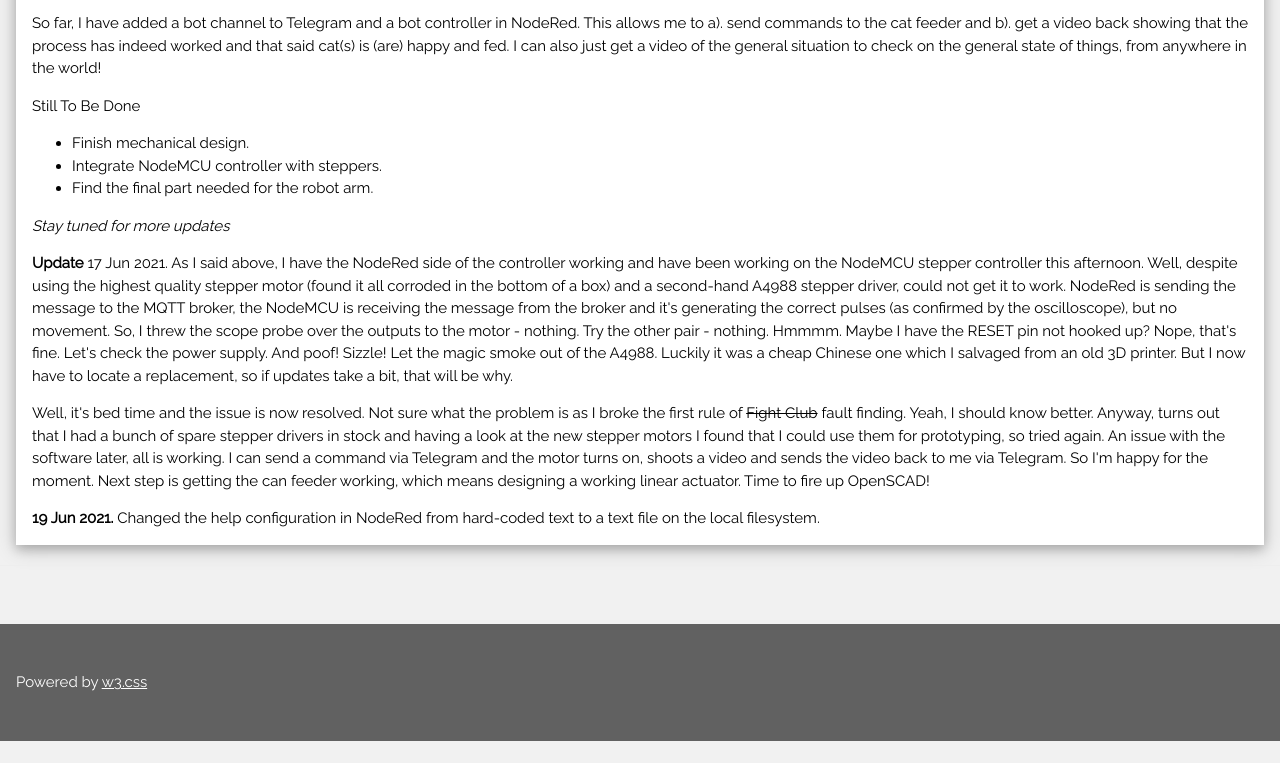
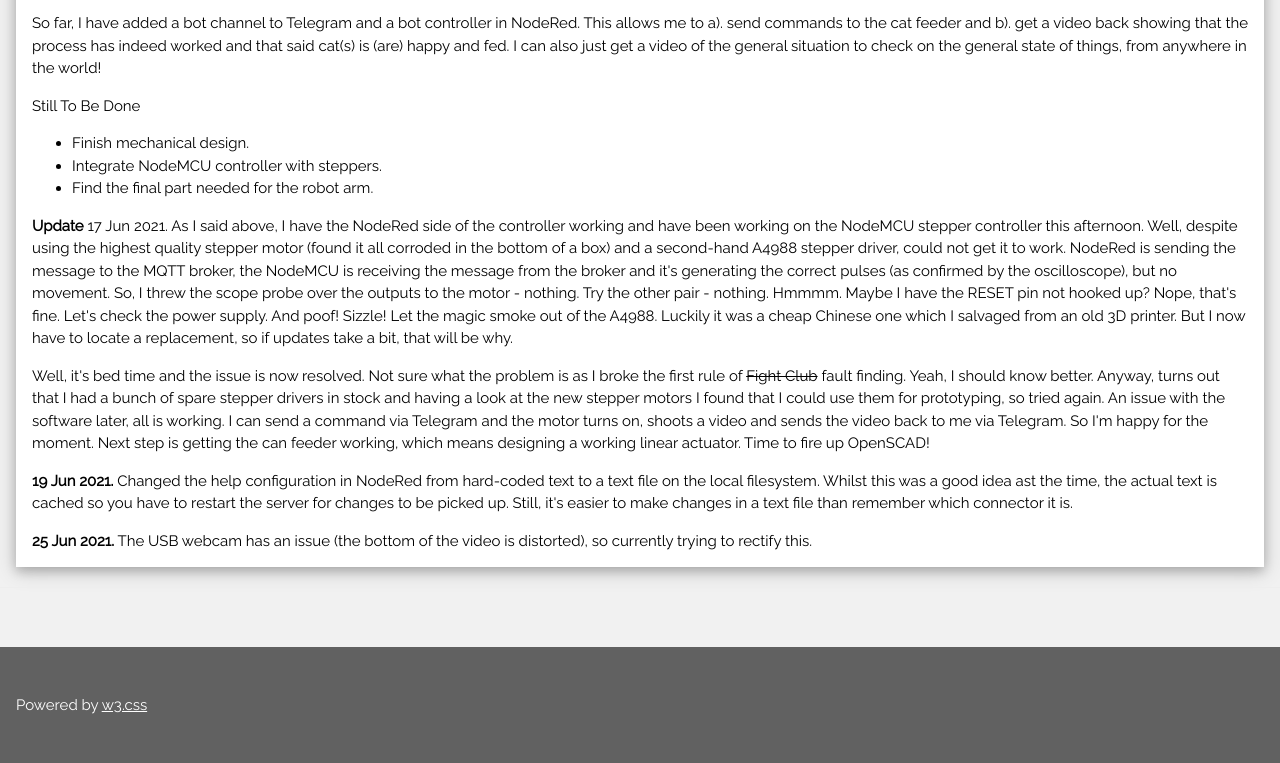
Before and after one commit to beerbotboffin/beerbotboffin.github.io, a plain HTML site: page catfeeder.html in a window 1280 px wide. Shown: the part 845-1608 px from the top of the page. Before the commit the page ends 1586 px from the top, so only its background shows below. Drawn offline with nearby package versions, Linux system fonts and the light colour scheme.

Commit message:
Update catfeeder.html

```diff
--- a/catfeeder.html
+++ b/catfeeder.html
@@ -45,10 +45,15 @@
 		<li>Integrate NodeMCU controller with steppers.</li>
 		<li>Find the final part needed for the robot arm.</li>
 		</ul>
-		<p><i>Stay tuned for more updates</i></p>
+
 		<p><b>Update</b> 17 Jun 2021. As I said above, I have the NodeRed side of the controller working and have been working on the NodeMCU stepper controller this afternoon. Well, despite using the highest quality stepper motor (found it all corroded in the bottom of a box) and a second-hand A4988 stepper driver, could not get it to work. NodeRed is sending the message to the MQTT broker, the NodeMCU is receiving the message from the broker and it's generating the correct pulses (as confirmed by the oscilloscope), but no movement. So, I threw the scope probe over the outputs to the motor - nothing. Try the other pair - nothing. Hmmmm. Maybe I have the RESET pin not hooked up? Nope, that's fine. Let's check the power supply. And poof! Sizzle! Let the magic smoke out of the A4988. Luckily it was a cheap Chinese one which I salvaged from an old 3D printer. But I now have to locate a replacement, so if updates take a bit, that will be why.</p>
+
 		<p>Well, it's bed time and the issue is now resolved. Not sure what the problem is as I broke the first rule of <del>Fight Club</del> fault finding. Yeah, I should know better. Anyway, turns out that I had a bunch of spare stepper drivers in stock and having a look at the new stepper motors I found that I could use them for prototyping, so tried again. An issue with the software later, all is working. I can send a command via Telegram and the motor turns on, shoots a video and sends the video back to me via Telegram. So I'm happy for the moment. Next step is getting the can feeder working, which means designing a working linear actuator. Time to fire up OpenSCAD!</p>
-		<p><b>19 Jun 2021.</b> Changed the help configuration in NodeRed from hard-coded text to a text file on the local filesystem.		</p>
+
+		<p><b>19 Jun 2021.</b> Changed the help configuration in NodeRed from hard-coded text to a text file on the local filesystem. Whilst this was a good idea ast the time, the actual text is cached so you have to restart the server for changes to be picked up. Still, it's easier to make changes in a text file than remember which connector it is.
+		</p>
+		<p><b>25 Jun 2021.</b> The USB webcam has an issue (the bottom of the video is distorted), so currently trying to rectify this.
+		</p>
 
       <div class="w3-row">
 
```
